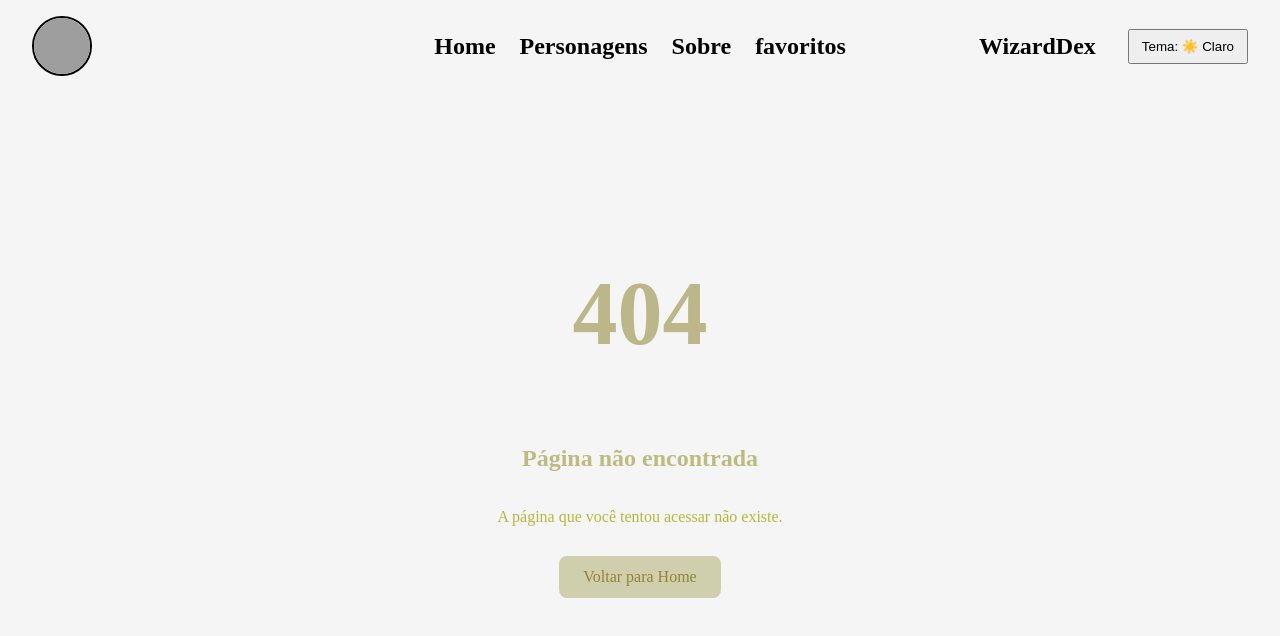
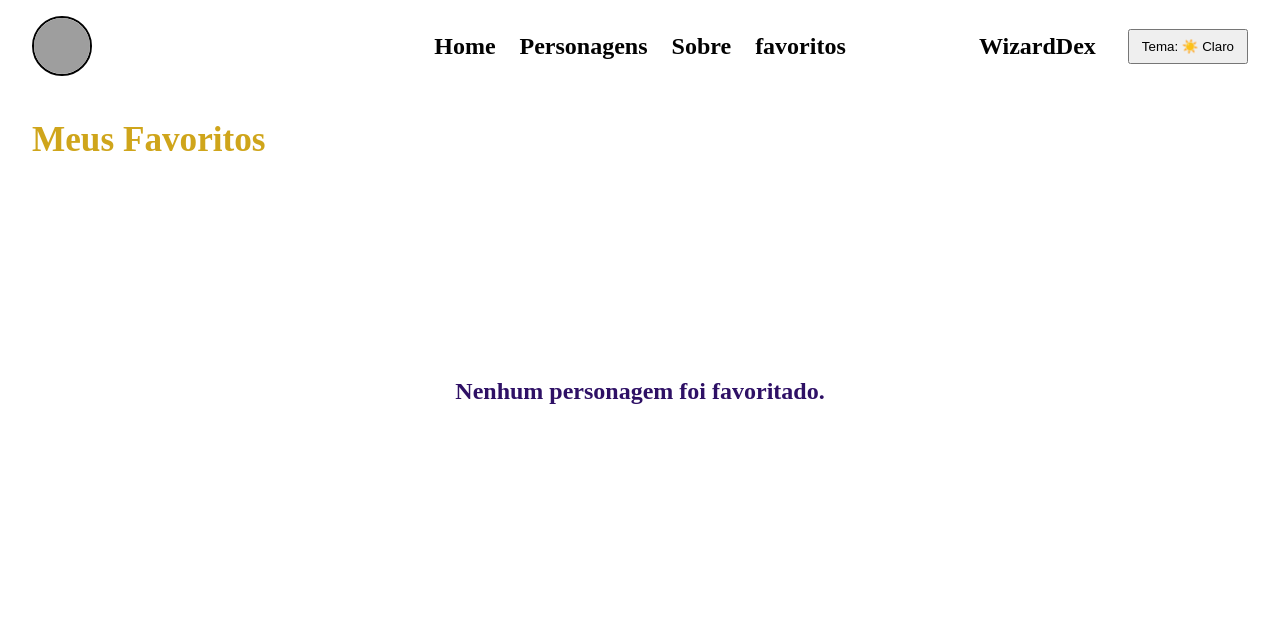
Before and after one commit to ferrnd/WizardDex, a Next.js app: page /favoritos in a window 1280 px wide. Before the commit this address had no page. Shown: the top 636 px of the page. Built offline with nearby package versions, Linux system fonts and the light colour scheme; grey boxes are pictures that could not be loaded.

Commit message:
feat: cria pagina de favoritos

```diff
--- a/src/app/Personagens/Personagens.module.css
+++ b/src/app/Personagens/Personagens.module.css
@@ -32,3 +32,13 @@
   font-weight: bold;
   color: #2e1065;
 }
+
+.nenhumP {
+  display: flex;
+  justify-content: center;
+  align-items: center;
+  height: 50vh;
+  font-size: 1.5rem;
+  font-weight: bold;
+  color: #2e1065;
+}
--- /dev/null
+++ b/src/app/favoritos/page.jsx
@@ -0,0 +1,66 @@
+'use client';
+
+import { useState, useEffect } from 'react';
+import { ToastContainer, toast } from 'react-toastify';
+import 'react-toastify/dist/ReactToastify.css';
+import CharacterCard from '@/components/CharacterCard/CharacterCard';
+import CharacterModal from '@/components/CharacterModal/CharacterModal';
+import styles from '../personagens/personagens.module.css';
+
+export default function Favoritos() {
+    const [personagensF, setPersonagensF] = useState([]);
+    const [personagemS, setPersonagemS] = useState(null);
+    const [eCliente, setECliente] = useState(false);
+
+    useEffect(() => {
+        setECliente(true);
+        const cardsT = JSON.parse(localStorage.getItem('characters')) || [];
+        const dadosF = JSON.parse(sessionStorage.getItem('favorites')) || [];
+        const idsF = dadosF.map(fav => fav.id);
+        const favoritos = cardsT.filter(card => idsF.includes(card.id));
+        setPersonagensF(favoritos);
+    }, []);
+
+    const alternarF = (personagem) => {
+        const favoritosA = personagensF.filter((fav) => fav.id !== personagem.id);
+        setPersonagensF(favoritosA);
+
+        sessionStorage.setItem('favorites', JSON.stringify(favoritosA));
+        toast.info(`${personagem.name} foi removido(a) dos favoritos! 💔`);
+    };
+
+    if (!eCliente) {
+        return null;
+    }
+
+    return (
+        <main className={styles.container}>
+            <h1 className={styles.title}>Meus Favoritos</h1>
+
+            {personagensF.length === 0 ? (
+                <div className={styles.nenhumP}>Nenhum personagem foi favoritado.</div>
+            ) : (
+                <div className={styles.grid}>
+                    {personagensF.map((personagem) => (
+                        <CharacterCard
+                            key={personagem.id}
+                            character={personagem}
+                            isFavorite={true}
+                            onToggleFavorite={() => alternarF(personagem)}
+                            onClick={() => setPersonagemS(personagem)}
+                        />
+                    ))}
+                </div>
+            )}
+
+            {personagemS && (
+                <CharacterModal
+                    character={personagemS}
+                    onClose={() => setPersonagemS(null)}
+                />
+            )}
+
+            <ToastContainer position="bottom-right" theme="dark" />
+        </main>
+    );
+}
```
